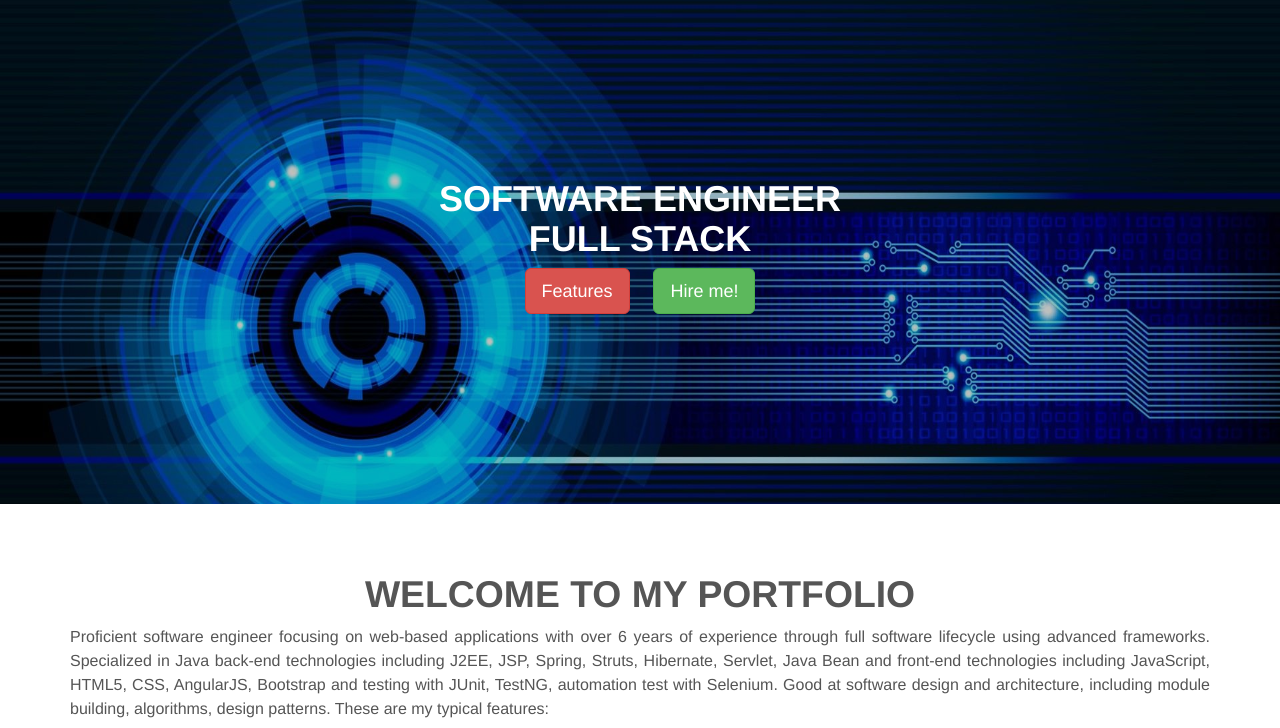
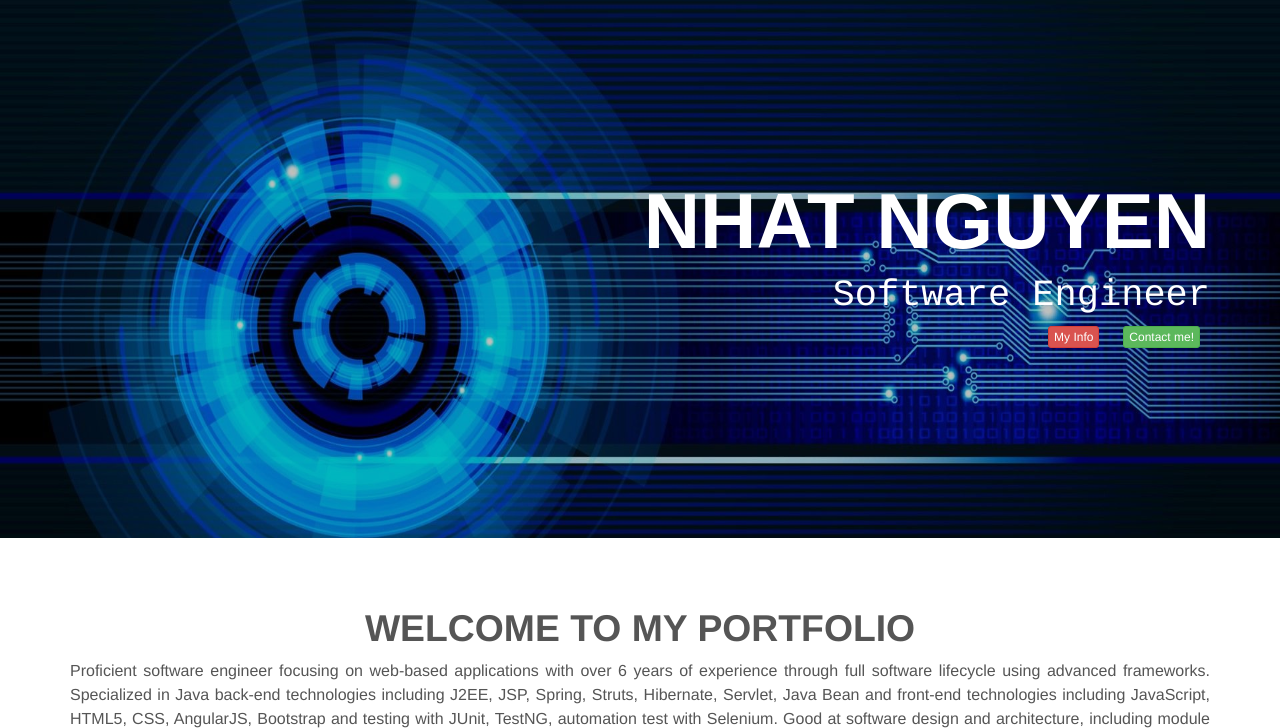
Before and after one commit to nhatnh/nhatnguyen.github.io, a plain HTML site: page index.html in a window 1280 px wide. Shown: the part 72-800 px from the top of the page. Drawn offline with Linux system fonts and the light colour scheme.

Commit message:
Contact me

```diff
--- a/index.html
+++ b/index.html
@@ -36,10 +36,11 @@
 </header>
 <main class="content-head" role="main" tabindex="-1">
   <div id="content" class="container">
-    <h1> Software Engineer <br> Full Stack</h1>
-    <p>
-      <a href="#features" class="btn btn-lg btn-red">Features</a>
-      <a href="#contact" class="btn btn-lg btn-green">Hire me!</a>
+    <h1 style="text-align: right;font-size: 78px;font-family: arial;"> Nhat Nguyen </h1>
+    <h4 style="text-align: right;color: white;font-family: courier;font-size: 37px;"> Software Engineer </h4>
+    <p style="text-align: right;">
+      <a href="#features" class="btn btn-xs btn-red">My Info</a>
+      <a href="#contact" class="btn btn-xs btn-green">Contact me!</a>
     </p>
   </div>
 </main>
@@ -66,7 +67,7 @@
     </div>
   </div>
 </section>
-<section class="content-experience">
+<section class="content-experience" style="background-color: #001152;">
   <div class="container" id="experience">
     <div class="experience-header">
       <h2>Professional Experience</h2>
@@ -121,9 +122,9 @@
     </div>
   </div>
 </section>
-<section class="content-project">
+<section class="content-project" style="background-color: white; color: #000F3D;">
   <div class="container" id="projects">
-    <h2>Sample Projects</h2>
+    <h2>Projects</h2>
     <p>I was pivotal in coordinating the full development lifecycle to deliver robust web-based technologies and systems as the following.</p>
     <hr>
     <div class="row">
```
